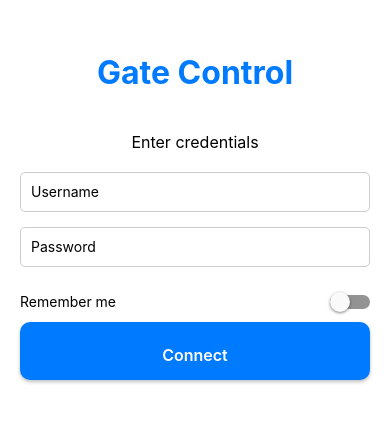
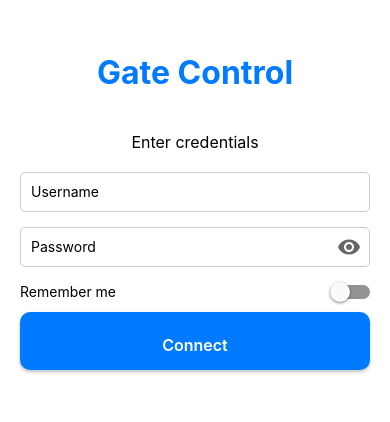
Before and after one commit to joeyede/gate-project, a React Native app in the folder gate-app/: screen / in a window 390 px wide. Shown: the part 300-722 px from the top of the page. Built offline with nearby package versions, Linux system fonts and the light colour scheme; what react_native_mqtt would draw is missing.

Commit message:
fix: icon loads

```diff
--- a/gate-app/App.tsx
+++ b/gate-app/App.tsx
@@ -3,6 +3,7 @@ import { StyleSheet, View, Text, ActivityIndicator, TextInput, TouchableOpacity,
 import AsyncStorage from '@react-native-async-storage/async-storage';
 import { MaterialIcons, MaterialCommunityIcons } from '@expo/vector-icons';
 import init from 'react_native_mqtt';
+import * as Font from 'expo-font';
 
 // Initialize MQTT client
 init({
@@ -23,6 +24,7 @@ const STORAGE_KEYS = {
 };
 
 export default function App() {
+  const [fontsLoaded, setFontsLoaded] = useState(false);
   const [status, setStatus] = useState('Enter credentials');
   const [loading, setLoading] = useState(false);
   const [client, setClient] = useState<any>(null);
@@ -32,10 +34,27 @@ export default function App() {
   const [rememberMe, setRememberMe] = useState(false);
   const [notification, setNotification] = useState('');
   const [notificationOpacity] = useState(new Animated.Value(0));
+  const [showPassword, setShowPassword] = useState(false);
 
   // Load saved preferences on startup
   useEffect(() => {
     loadSavedPreferences();
+  }, []);
+
+  // Load fonts
+  useEffect(() => {
+    async function loadFonts() {
+      try {
+        await Font.loadAsync(MaterialIcons.font);
+        await Font.loadAsync(MaterialCommunityIcons.font);
+        setFontsLoaded(true);
+      } catch (error) {
+        console.error('Error loading fonts:', error);
+        // Even if fonts fail to load, we should still show the app
+        setFontsLoaded(true);
+      }
+    }
+    loadFonts();
   }, []);
 
   // Handle notification animations
@@ -236,6 +255,14 @@ export default function App() {
     }
   };
 
+  if (!fontsLoaded) {
+    return (
+      <View style={styles.container}>
+        <ActivityIndicator size="large" />
+      </View>
+    );
+  }
+
   if (!isConnected) {
     return (
       <View style={styles.container}>
@@ -266,12 +293,13 @@ export default function App() {
                 }
               }}
             />
+            <View style={styles.passwordContainer}>
               <TextInput
-              style={styles.input}
+                style={styles.passwordInput}
                 placeholder="Password"
                 value={password}
                 onChangeText={setPassword}
-              secureTextEntry
+                secureTextEntry={!showPassword}
                 autoCapitalize="none"
                 autoCorrect={false}
                 onSubmitEditing={() => {
@@ -280,6 +308,17 @@ export default function App() {
                   }
                 }}
               />
+              <TouchableOpacity
+                style={styles.visibilityToggle}
+                onPress={() => setShowPassword(!showPassword)}
+              >
+                <MaterialIcons
+                  name={showPassword ? "visibility-off" : "visibility"}
+                  size={24}
+                  color="#666"
+                />
+              </TouchableOpacity>
+            </View>
             <View style={styles.rememberMeContainer}>
               <Text>Remember me</Text>
               <Switch
@@ -512,4 +551,29 @@ const styles = StyleSheet.create({
   error: {
     color: 'red',
   },
+  passwordContainer: {
+    flexDirection: 'row',
+    alignItems: 'center',
+    borderWidth: 1,
+    borderColor: '#ccc',
+    borderRadius: 5,
+    height: 40,
+    marginBottom: 15,
+    width: '100%',
+    backgroundColor: '#fff',
+    overflow: 'hidden', // This will help contain the input
+  },
+  passwordInput: {
+    flex: 1,
+    height: '100%',
+    paddingHorizontal: 10,
+    borderWidth: 0,
+    backgroundColor: 'transparent', // Make background transparent
+  },
+  visibilityToggle: {
+    padding: 8,
+    height: '100%',
+    justifyContent: 'center',
+    alignItems: 'center', // Center the icon
+  },
 });
```
Lines whose indentation alone changed are shown as unchanged.
